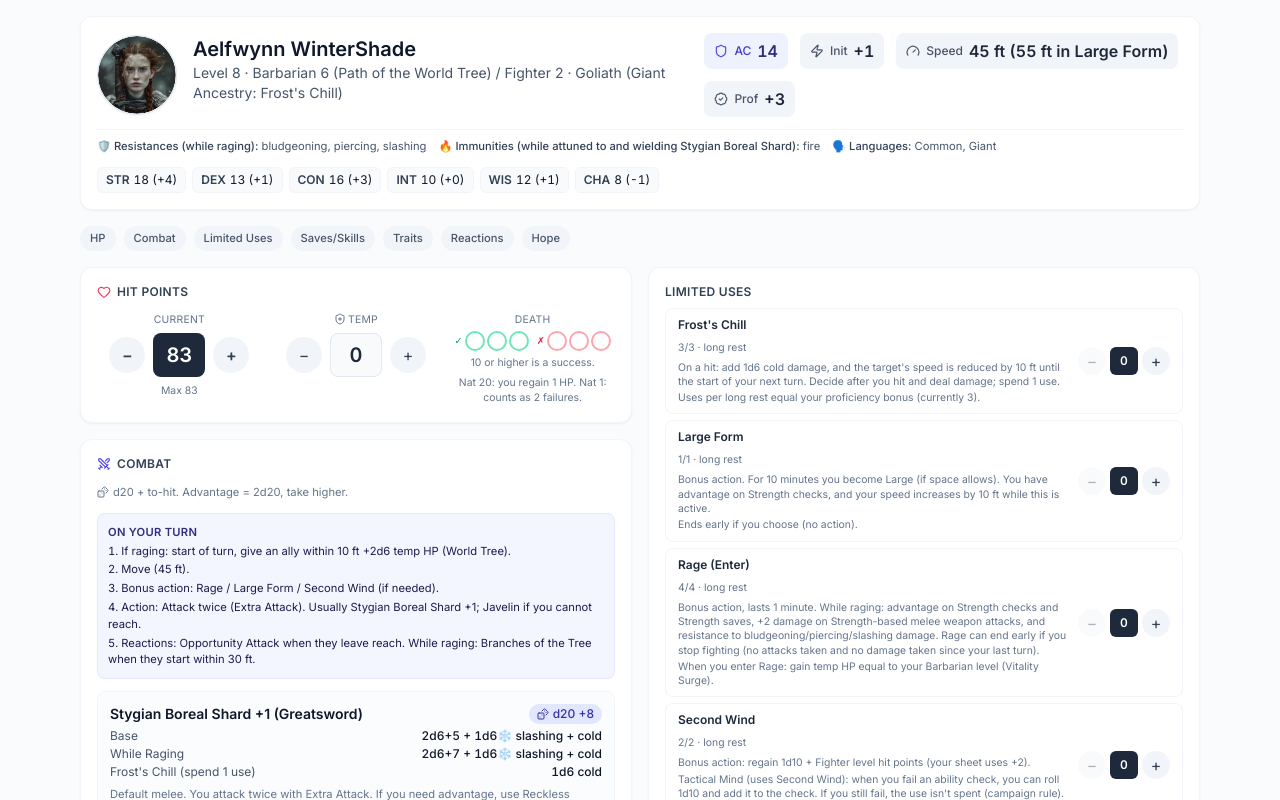
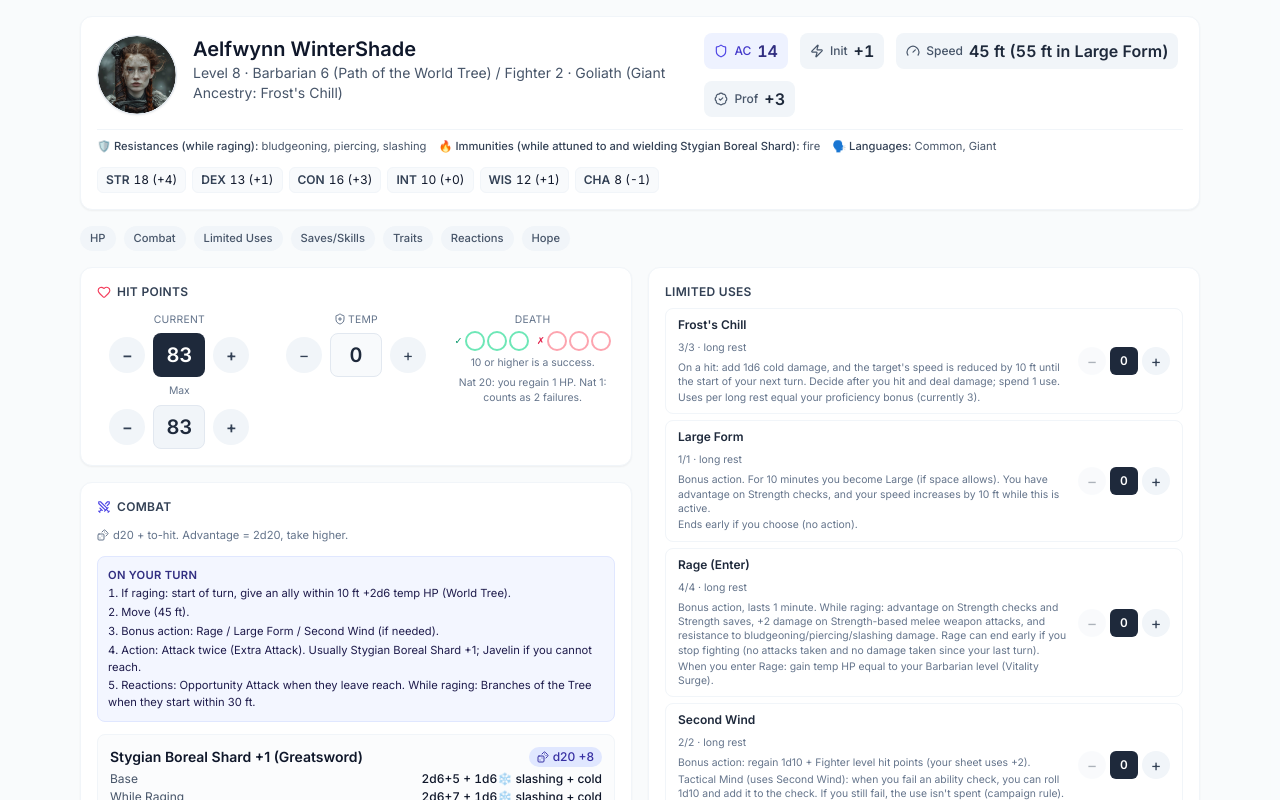
Before and after one commit to TheineAddict/Null-Expected, a React (Vite) app: page /character-sheet-app/aelfwynn in a window 1280 px wide. Shown: the top 800 px of the page. Built offline with nearby package versions, Linux system fonts and the light colour scheme.

Commit message:
Implement effective max HP feature in character state management, including actions to adjust it, and update UI in HpPanel to reflect changes with appropriate styling and controls.

```diff
--- a/src/apps/character-sheet/components/HpPanel.tsx
+++ b/src/apps/character-sheet/components/HpPanel.tsx
@@ -11,11 +11,18 @@ interface HpPanelProps {
 
 export const HpPanel: React.FC<HpPanelProps> = ({ character, state, actions }) => {
   const current = state.currentHp;
-  const max = character.maxHp;
+  const effectiveMax = state.effectiveMaxHp;
+  const sheetMax = character.maxHp;
   const temp = state.tempHp;
+  const isMaxAboveSheet = effectiveMax > sheetMax;
 
   return (
-    <section id="hp" className="rounded-xl bg-white shadow-sm border border-slate-100 p-3 sm:p-4 flex flex-col gap-2 sm:gap-3">
+    <section
+      id="hp"
+      className={`rounded-xl shadow-sm border p-3 sm:p-4 flex flex-col gap-2 sm:gap-3 ${
+        isMaxAboveSheet ? 'bg-red-50/80 border-red-200' : 'bg-white border-slate-100'
+      }`}
+    >
       <h2 className="text-xs font-semibold text-slate-700 uppercase tracking-wide flex items-center gap-1.5">
         <Heart className="h-3.5 w-3.5 text-rose-500" />
         Hit Points
@@ -42,7 +49,26 @@ export const HpPanel: React.FC<HpPanelProps> = ({ character, state, actions }) =
               +
             </button>
           </div>
-          <span className="text-[0.65rem] text-slate-500">Max {max}</span>
+          <span className="text-[0.65rem] text-slate-500">Max</span>
+          <div className="flex items-center gap-1.5 sm:gap-2">
+            <button
+              type="button"
+              className="w-8 h-8 sm:w-9 sm:h-9 rounded-full bg-slate-100 text-slate-700 text-base font-semibold flex items-center justify-center active:bg-slate-200 touch-manipulation"
+              onClick={() => actions.adjustEffectiveMaxHp(-1)}
+            >
+              −
+            </button>
+            <div className="min-w-[2.75rem] sm:min-w-[3.25rem] h-10 sm:h-11 rounded-lg bg-slate-100 text-slate-800 flex items-center justify-center text-lg sm:text-xl font-semibold tabular-nums border border-slate-200">
+              {effectiveMax}
+            </div>
+            <button
+              type="button"
+              className="w-8 h-8 sm:w-9 sm:h-9 rounded-full bg-slate-100 text-slate-700 text-base font-semibold flex items-center justify-center active:bg-slate-200 touch-manipulation"
+              onClick={() => actions.adjustEffectiveMaxHp(1)}
+            >
+              +
+            </button>
+          </div>
         </div>
         <div className="flex flex-col items-center gap-1.5">
           <span className="text-[0.65rem] uppercase tracking-wide text-slate-500 flex items-center gap-0.5">
--- a/src/apps/character-sheet/storage/characterStorage.ts
+++ b/src/apps/character-sheet/storage/characterStorage.ts
@@ -5,6 +5,7 @@ export const STORAGE_KEY_VERSION = 'v1';
 
 export interface CharacterTrackerState {
   currentHp: number;
+  effectiveMaxHp: number;
   tempHp: number;
   hopeThirds: number;
   inspirationThirds: number;
@@ -18,6 +19,8 @@ export interface CharacterTrackerState {
 export interface CharacterTrackerActions {
   setCurrentHp: (value: number) => void;
   adjustCurrentHp: (delta: number) => void;
+  setEffectiveMaxHp: (value: number) => void;
+  adjustEffectiveMaxHp: (delta: number) => void;
   setTempHp: (value: number) => void;
   adjustTempHp: (delta: number) => void;
   addHopeThirds: (delta: number) => void;
@@ -41,6 +44,7 @@ function createDefaultState(character: CharacterSheet): CharacterTrackerState {
 
   return {
     currentHp: character.maxHp,
+    effectiveMaxHp: character.maxHp,
     tempHp: 0,
     hopeThirds: 0,
     inspirationThirds: 0,
@@ -50,6 +54,12 @@ function createDefaultState(character: CharacterSheet): CharacterTrackerState {
       failures: 0,
     },
   };
+}
+
+function clampCurrentHp(value: number, effectiveMaxHp: number): number {
+  const low = Math.min(0, effectiveMaxHp);
+  const high = Math.max(0, effectiveMaxHp);
+  return Math.max(low, Math.min(value, high));
 }
 
 function loadState(character: CharacterSheet): CharacterTrackerState {
@@ -65,12 +75,15 @@ function loadState(character: CharacterSheet): CharacterTrackerState {
 
     const parsed = JSON.parse(raw) as Partial<CharacterTrackerState>;
     const base = createDefaultState(character);
-    const maxHp = character.maxHp;
+    const sheetMaxHp = character.maxHp;
+
+    const effectiveMaxHp =
+      typeof parsed.effectiveMaxHp === 'number' ? parsed.effectiveMaxHp : sheetMaxHp;
 
     const currentHp =
       typeof parsed.currentHp === 'number'
-        ? Math.max(0, Math.min(parsed.currentHp, maxHp))
-        : base.currentHp;
+        ? clampCurrentHp(parsed.currentHp, effectiveMaxHp)
+        : clampCurrentHp(base.currentHp, effectiveMaxHp);
     const tempHp =
       typeof parsed.tempHp === 'number' ? Math.max(0, parsed.tempHp) : base.tempHp;
     const hopeThirds =
@@ -103,6 +116,7 @@ function loadState(character: CharacterSheet): CharacterTrackerState {
 
     return {
       currentHp,
+      effectiveMaxHp,
       tempHp,
       hopeThirds,
       inspirationThirds,
@@ -142,14 +156,31 @@ export function useCharacterTracker(
     setCurrentHp: (value) => {
       setState((prev) => ({
         ...prev,
-        currentHp: Math.max(0, Math.min(value, character.maxHp)),
+        currentHp: clampCurrentHp(value, prev.effectiveMaxHp),
       }));
     },
     adjustCurrentHp: (delta) => {
       setState((prev) => ({
         ...prev,
-        currentHp: Math.max(0, Math.min(prev.currentHp + delta, character.maxHp)),
+        currentHp: clampCurrentHp(prev.currentHp + delta, prev.effectiveMaxHp),
       }));
+    },
+    setEffectiveMaxHp: (value) => {
+      setState((prev) => ({
+        ...prev,
+        effectiveMaxHp: value,
+        currentHp: clampCurrentHp(prev.currentHp, value),
+      }));
+    },
+    adjustEffectiveMaxHp: (delta) => {
+      setState((prev) => {
+        const nextMax = prev.effectiveMaxHp + delta;
+        return {
+          ...prev,
+          effectiveMaxHp: nextMax,
+          currentHp: clampCurrentHp(prev.currentHp, nextMax),
+        };
+      });
     },
     setTempHp: (value) => {
       setState((prev) => ({
```
